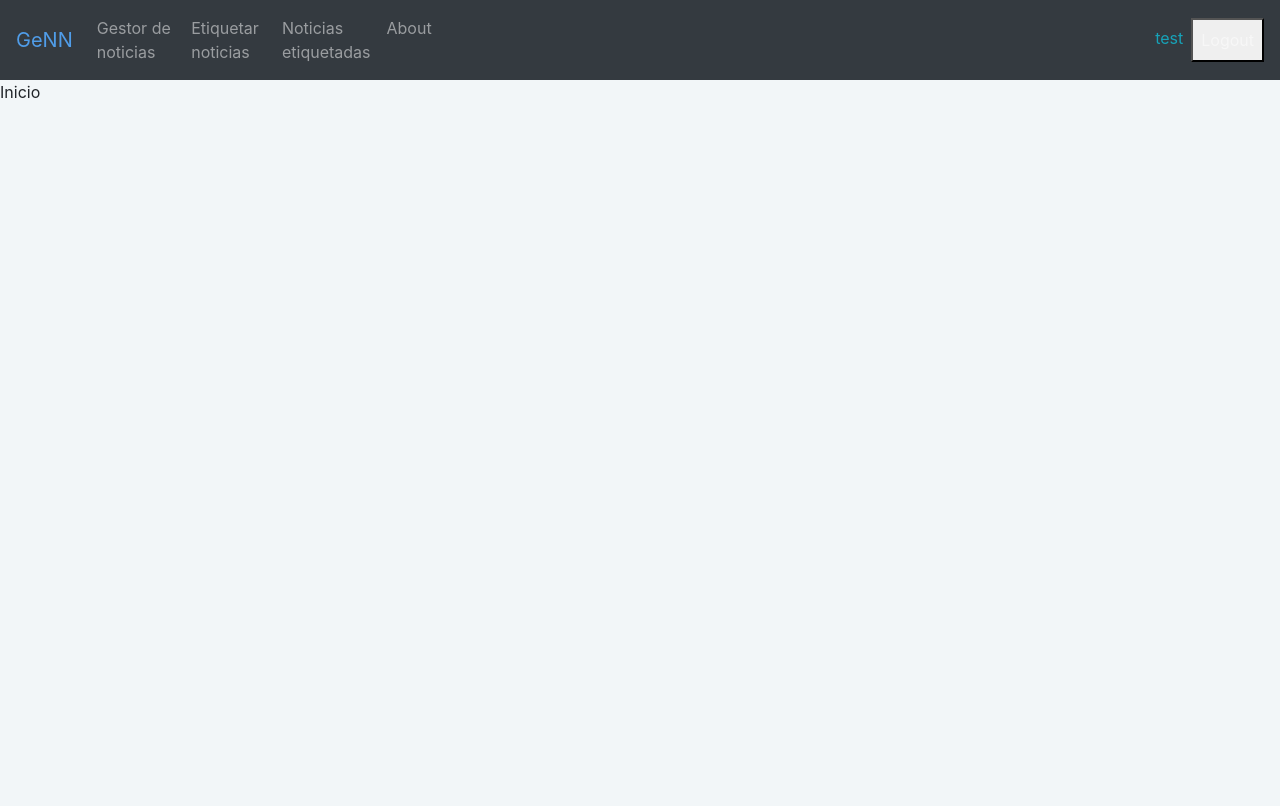
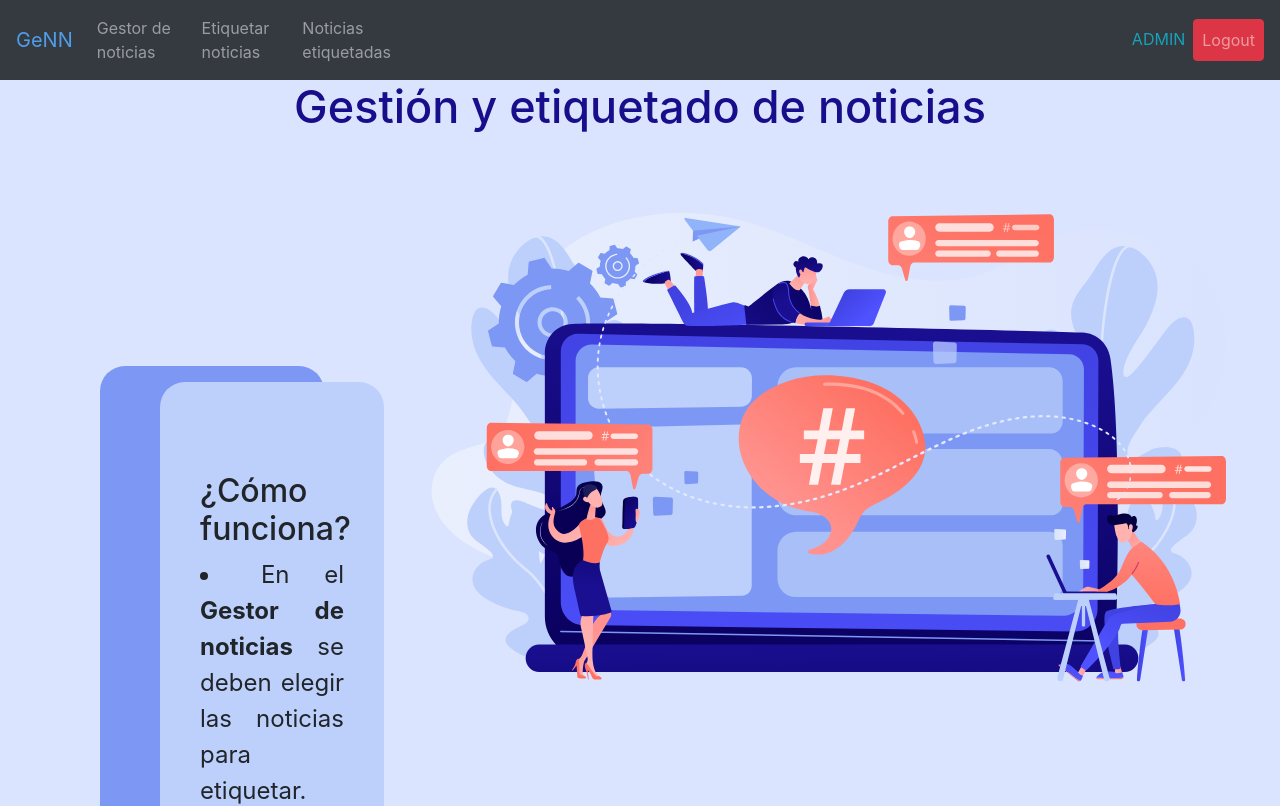
Before and after one commit to CarlosD1234/gestion-de-noticias, a React (Create React App) app: page / in a window 1280 px wide. Shown: the top 806 px of the page. Built offline with nearby package versions, Linux system fonts and the light colour scheme.

Commit message:
Se dejo mas bonito xq taba bien feo

```diff
--- a/public/index.html
+++ b/public/index.html
@@ -15,6 +15,10 @@
     <link rel="preconnect" href="https://fonts.gstatic.com" crossorigin>
     <link href="https://fonts.googleapis.com/css2?family=Roboto:wght@300&display=swap" rel="stylesheet">
     <link rel="stylesheet" href="https://stackpath.bootstrapcdn.com/bootstrap/4.1.3/css/bootstrap.min.css" integrity="sha384-MCw98/SFnGE8fJT3GXwEOngsV7Zt27NXFoaoApmYm81iuXoPkFOJwJ8ERdknLPMO" crossorigin="anonymous">
+    <link
+    rel="stylesheet"
+    href="https://cdnjs.cloudflare.com/ajax/libs/animate.css/4.1.1/animate.min.css"
+    />
     <title>GeNN</title>
   </head>
   <body>
--- a/src/components/etiquetar/EtiquetarNoticias.js
+++ b/src/components/etiquetar/EtiquetarNoticias.js
@@ -110,6 +110,11 @@ const EtiquetarNoticias = () => {
             : null
 
             ))}
+            <div>
+                <h2 className="h1-no-mas-noticias">No hay más noticias que etiquetar</h2>
+                <h1 className="h1-no-mas-noticias">...</h1>
+            </div>
+
         </div>
 
     );
--- a/src/components/inicio/InicioScreen.js
+++ b/src/components/inicio/InicioScreen.js
@@ -1,7 +1,47 @@
 import React from 'react';
+import '../../style/Home.css';
+
 
 export const InicioScreen = () => {
+
+
+    const pathimg = "/img/GN.svg"
+
     return (
-        <div>Inicio</div>
+        <div>
+            <div>
+                <h1 className="h1-home">Gestión y etiquetado de noticias</h1>
+
+            </div>
+
+            <div id="parent">
+                <div className="left " >
+                    <div className="comofunciona">
+
+                        <h2>
+                            ¿Cómo funciona?
+                        </h2>
+                        <p>
+                            <li>
+                                En el <b>Gestor de noticias</b> se deben elegir las noticias para etiquetar.
+                            </li>
+                            <li>
+                                En <b>Etiquetar noticias</b> se deben etiquetar estas noticias para analizarlas.
+                            </li>
+                            <li>
+                                Finalmente en <b>Noticias etiquetadas</b> se deben analizar las noticias.
+                            </li>
+                        </p>
+                    </div>
+                </div>
+                <div className="right">
+
+                    <img src={pathimg} alt="IMG COMO FUNCIONA"/>
+                </div>
+            </div>
+
+
+        </div>
+
     )
 }
--- a/src/components/login/LoginScreen.js
+++ b/src/components/login/LoginScreen.js
@@ -1,7 +1,36 @@
-import React from 'react';
+import React, { Fragment } from 'react';
+import {useNavigate} from 'react-router-dom';
+import '../../style/LoginScreen.css';
+export const LoginScreen = () => {
+    const navigate = useNavigate();
 
-export const LoginScreen = () => {
+    const handleLogin = () =>{
+        navigate('/',{
+            replace: true
+        });
+    }
     return (
-        <div>LoginScreen</div>
+        <div >
+            <div class="blob">
+                <svg xmlnsXlink="http://www.w3.org/1999/xlink" version="1.1" xmlns="http://www.w3.org/2000/svg" viewBox="0 0 310 350">
+                <path d="M156.4,339.5c31.8-2.5,59.4-26.8,80.2-48.5c28.3-29.5,40.5-47,56.1-85.1c14-34.3,20.7-75.6,2.3-111  c-18.1-34.8-55.7-58-90.4-72.3c-11.7-4.8-24.1-8.8-36.8-11.5l-0.9-0.9l-0.6,0.6c-27.7-5.8-56.6-6-82.4,3c-38.8,13.6-64,48.8-66.8,90.3c-3,43.9,17.8,88.3,33.7,128.8c5.3,13.5,10.4,27.1,14.9,40.9C77.5,309.9,111,343,156.4,339.5z"/>
+                </svg>
+            </div>
+
+
+                <h1 className="h1-login">Etiquetado de<br/>noticias</h1>
+                <div className="h1-login-button">
+                    <h1>Ingresa a tu cuenta</h1>
+                    <hr/>
+                        <button className="btn btn-primary"
+                        onClick={handleLogin}
+                        >
+                        ENTRAR
+                        </button>
+                </div>
+
+
+
+        </div>
     )
 }
--- a/src/components/ui/Navbar.js
+++ b/src/components/ui/Navbar.js
@@ -1,16 +1,19 @@
 import React from 'react';
-import { Link, NavLink } from 'react-router-dom';
+import { Link, NavLink, useNavigate } from 'react-router-dom';
 import '../../style/Navbar.css';
 
 export const Navbar = () => {
+    const navigate = useNavigate();
 
-    const handleLogout = () => {
-        //TODO: por hacer
-        console.log ('logout');
+    const handleLogout = () =>{
+         navigate('/login',{
+             replace: true
+        });
+
     }
 
     return (
-        <nav className="navbar navbar-expand-lg navbar-dark bg-dark">
+        <nav className="navbar navbar-expand-xl navbar-dark bg-dark">
 
             <Link
                 className="navbar-brand"
@@ -46,23 +49,17 @@ export const Navbar = () => {
                         Noticias etiquetadas
                     </NavLink>
 
-                    <NavLink
 
-                        className="nav-item nav-link"
-                        to="/about"
-                        >
-                        About
-                    </NavLink>
                 </div>
             </div>
 
             <div className="navbar-collapse collapse w-100 order-3 dual-collapse2 d-flex justify-content-end">
                 <ul className="navbar-nav ml-auto">
                     <span className ="nav-item nav-link text-info">
-                        test
+                        ADMIN
                     </span>
                     <button
-                        className="nav-item nav-link"
+                        className="nav-item nav-link btn btn-danger"
                         onClick = { handleLogout }
                     >
                         Logout
--- a/src/style/App.css
+++ b/src/style/App.css
@@ -1,6 +1,6 @@
 /* PARTE SUPERIOR */
-body {
-  background-color: #f2f6f8;
+body{
+  background-color:#DBE4FE;
 }
 
 h1 span {
--- /dev/null
+++ b/src/style/Home.css
@@ -0,0 +1,49 @@
+.h1-home{
+    justify-content: center;
+    align-content: center;
+    color:#180E8C;
+    text-decoration: none;
+    display: flex;
+    font-size: 45px;
+}
+
+
+.comofunciona{
+    background-color: #BDD0FB;
+    border-radius: 25px;
+    padding: 90px 40px;
+    text-align: justify;
+    font-size: x-large;
+    box-shadow: -60px -16px #7D97F4;
+}
+
+#parent {
+    margin: 0;
+    width: 100%;
+}
+.left {
+    margin-top: 15rem;
+    padding-left: 10rem;
+    float: left;
+    width: 30%;
+}
+.right {
+    overflow: hidden;
+    width: 70%;
+}
+
+/* MEDIA REPONSIVE */
+@media (min-width: 1368px) {
+    .h1-home {
+      font-size: 90px;
+
+
+    }
+  }
+
+  @media (max-width: 800px) {
+    .h1-home {
+      font-size: 30px;
+
+    }
+  }
--- /dev/null
+++ b/src/style/LoginScreen.css
@@ -0,0 +1,53 @@
+@import url('https://fonts.googleapis.com/css?family=Poppins:700');
+/* body {
+  margin: 0;
+  padding: 0;
+  width: 100vw;
+  height: 100vh;
+  overflow: hidden;
+  position: relative;
+  background: #FFB1A4;
+
+  display: flex;
+  align-items: center;
+} */
+.h1-login-button{
+    margin-left: 90px;
+    margin-top: 300px;
+}
+.h1-login  {
+  color: black;
+  font-size: 20vmin;
+  line-height: 1;
+  font-weight: bold;
+  letter-spacing: 2px;
+  font-family: 'Poppins', sans-serif;
+  text-transform: uppercase;
+  padding-left: 40px;
+}
+
+.blob {
+  position: absolute;
+  top: 0;
+  left: 0;
+  fill: #023F92;
+  width: 50vmax;
+  z-index: -1;
+  animation: move 10s ease-in-out infinite;
+  transform-origin: 50% 50%;
+  transition: 2s;
+
+}
+
+.blob:hover {
+    fill: red;
+}
+
+@keyframes move {
+  0%   { transform: scale(1)   translate(10px, -30px); }
+  38%  { transform: scale(0.8, 1) translate(80vw, 30vh) rotate(160deg); }
+  40%  { transform: scale(0.8, 1) translate(80vw, 30vh) rotate(160deg); }
+  78%  { transform: scale(1.3) translate(0vw, 50vh) rotate(-20deg); }
+  80%  { transform: scale(1.3) translate(0vw, 50vh) rotate(-20deg); }
+  100% { transform: scale(1)   translate(10px, -30px); }
+}
--- a/src/style/NoticiasEtiquetadas.css
+++ b/src/style/NoticiasEtiquetadas.css
@@ -34,3 +34,9 @@ p span {
   cursor: pointer;
   background-color: rgb(146, 145, 145);
 }
+
+.h1-no-mas-noticias{
+  display: flex;
+  justify-content: center;
+
+}
```
Also changed, not shown: public/img/GN.svg (added).
